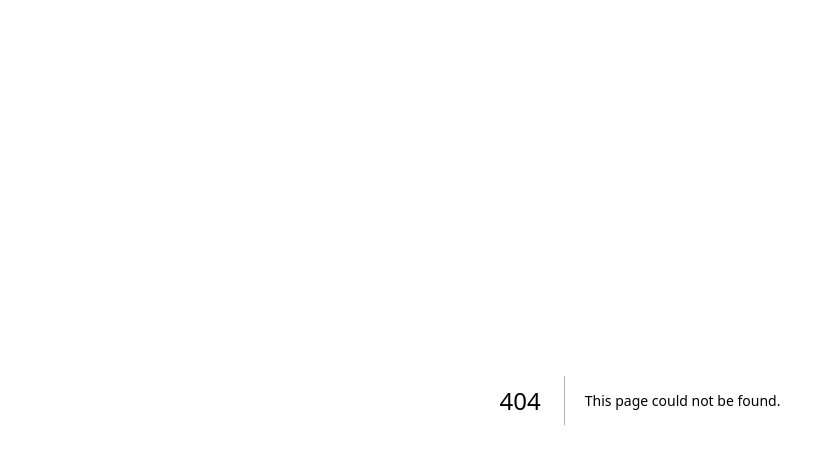
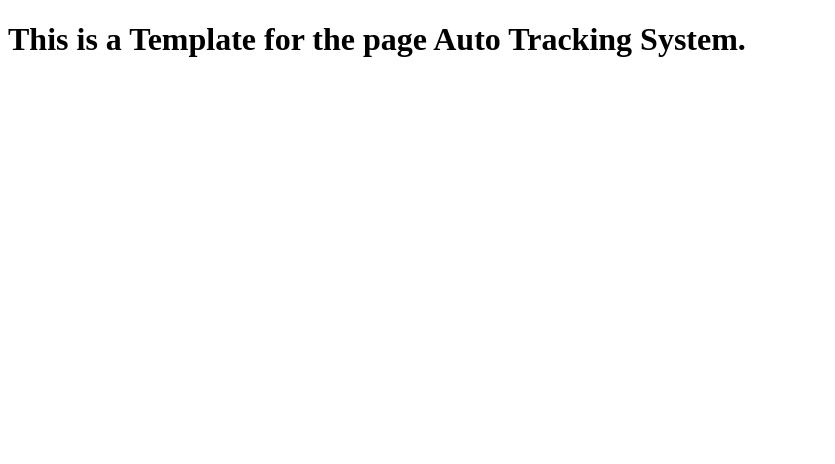
Before and after one commit to developerkshitij2807/resume-builder-kshitij-dutt-2807, a Next.js app: page /templates/ATS in a window 1280 px wide. Before the commit this address had no page. Shown: the top 464 px of the page, without its empty margins (0-835 px from the left). Built offline with nearby package versions, Linux system fonts and the light colour scheme.

Commit message:
ATS template

```diff
--- /dev/null
+++ b/components/templates/AutoTrackingSystem.js
@@ -0,0 +1,9 @@
+import React from 'react'
+
+const AutoTrackingSystemTemplate = () => {
+  return (
+    <h1 className="text-3xl font-bold underline">This is a Template for the page Auto Tracking System.</h1>
+  )
+}
+
+export default AutoTrackingSystemTemplate
--- a/jsconfig.json
+++ b/jsconfig.json
@@ -4,7 +4,8 @@
       "@/*": ["./src/*"],
       "@/lib/*": ["./lib/*"],
       "@/utils/*": ["./utils/*"],
-      "@/graphql/*": ["./graphql/*"]
+      "@/graphql/*": ["./graphql/*"],
+      "@/components/*":["./components/*"]
     }
   }
 }
--- /dev/null
+++ b/pages/templates/ATS.js
@@ -0,0 +1,13 @@
+import AutoTrackingSystemTemplate from '@/components/templates/AutoTrackingSystem'
+import React from 'react'
+
+const ATS = () => {
+  return (
+    <>
+    <title>Auto Tracking System Page</title>
+    <AutoTrackingSystemTemplate />
+    </>
+  )
+}
+
+export default ATS
--- a/src/app/layout.js
+++ b/src/app/layout.js
@@ -1,3 +1,5 @@
+import "@/app/styles/global.css";
+
 export default function RootLayout({ children }) {
   return (
     <html lang="en">
```
